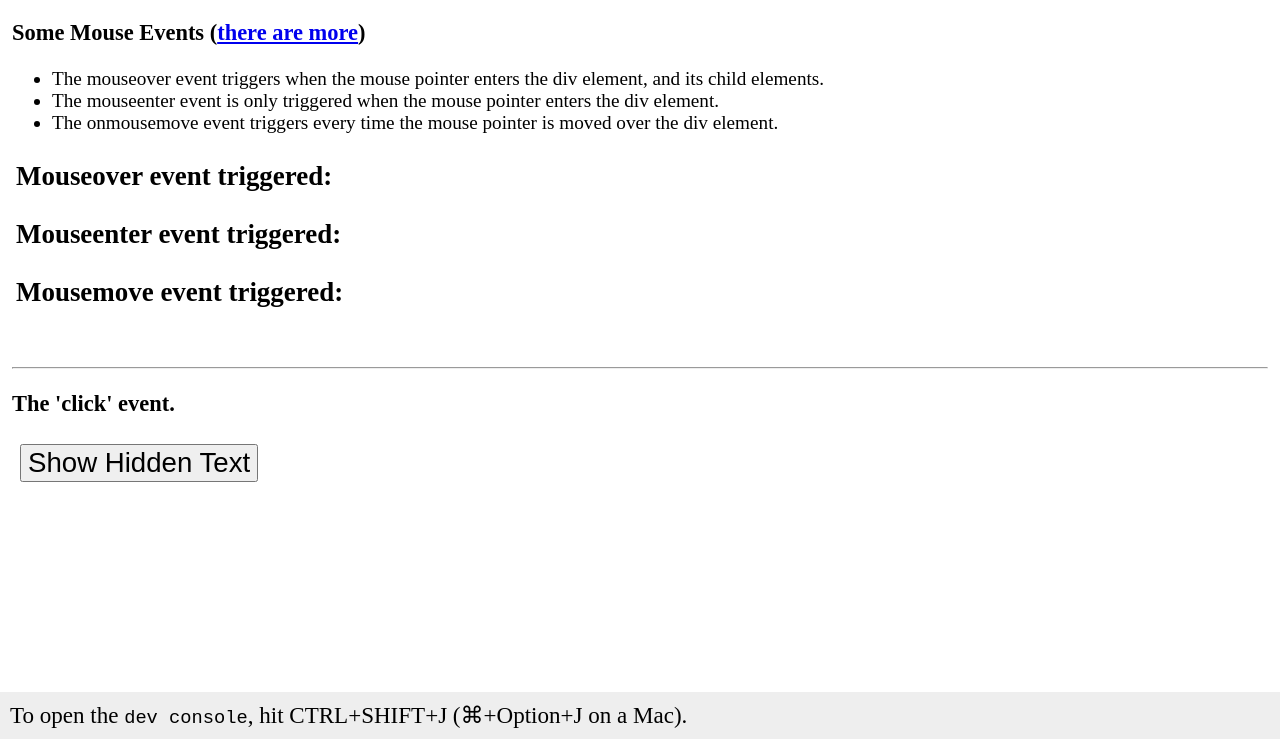
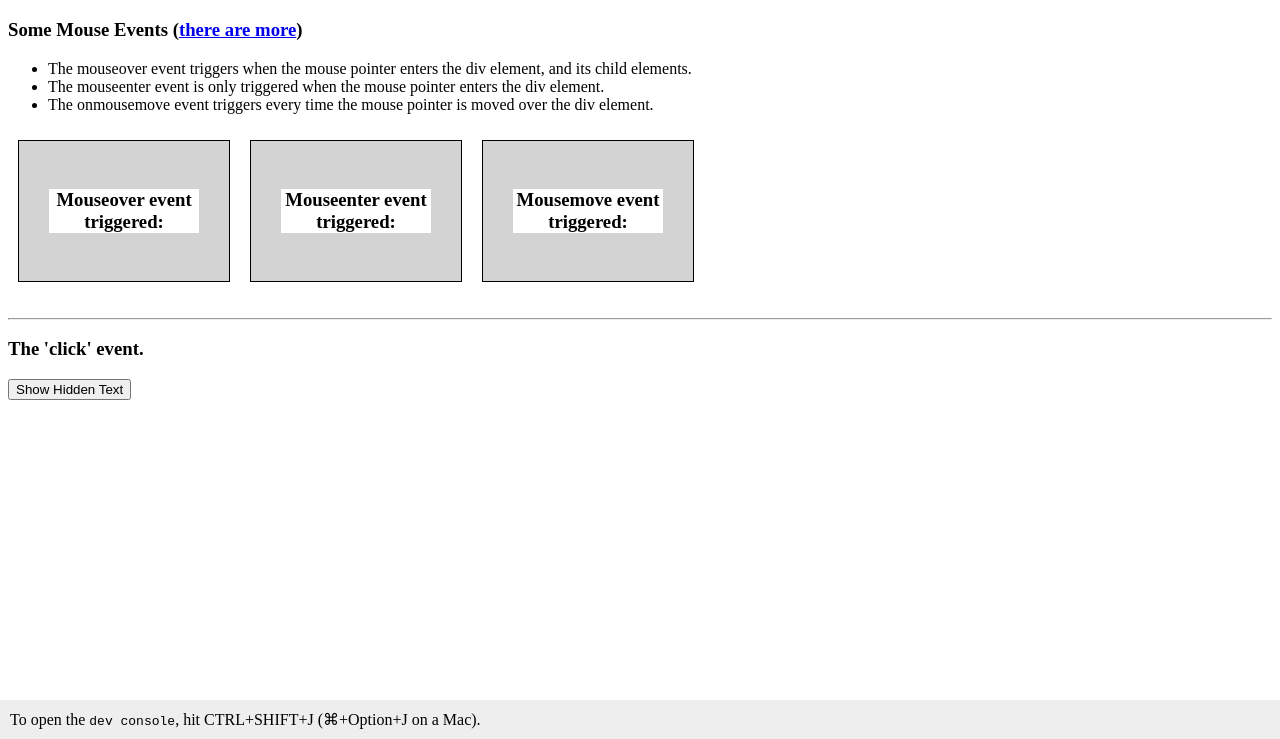
Before and after one commit to ash-ics-ICS3U-2023/7.5_Events, a plain HTML site: page index.html in a window 1280 px wide. Shown: the part 61-800 px from the top of the page. Drawn offline with Linux system fonts and the light colour scheme.

Commit message:
Update style.css

```diff
--- a/style.css
+++ b/style.css
@@ -1,11 +1,6 @@
 html {
   height: 100%;
   width: 100%;
-  }
-
-  div, button {
-    margin: 4px;
-    font-size:larger;
 }
 
 .footer {
@@ -16,5 +11,23 @@ html {
   left: 0;
   width: 100%;
   background-color: #EEEEEE;
+}
 
+div.mouse {
+  width: 150px;
+  height: 80px;
+  border: 1px solid black;
+  margin: 10px;
+  float: left;
+  padding: 30px;
+  text-align: center;
+  background-color: lightgray;
 }
+
+div.normal {
+  clear: both;
+}
+
+h3.mouse {
+  background-color: white;
+}
```
Lines whose indentation alone changed are shown as unchanged.
